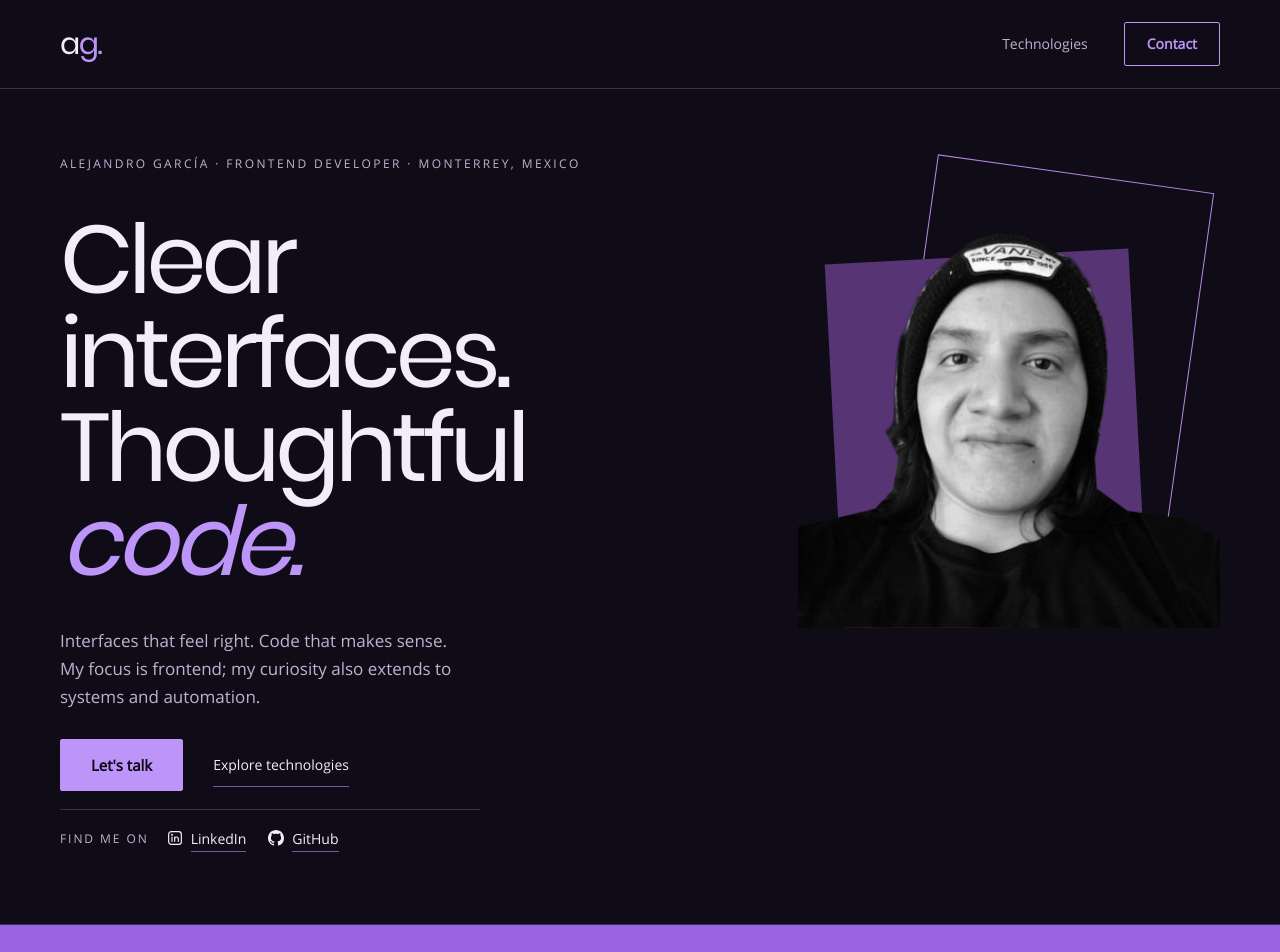
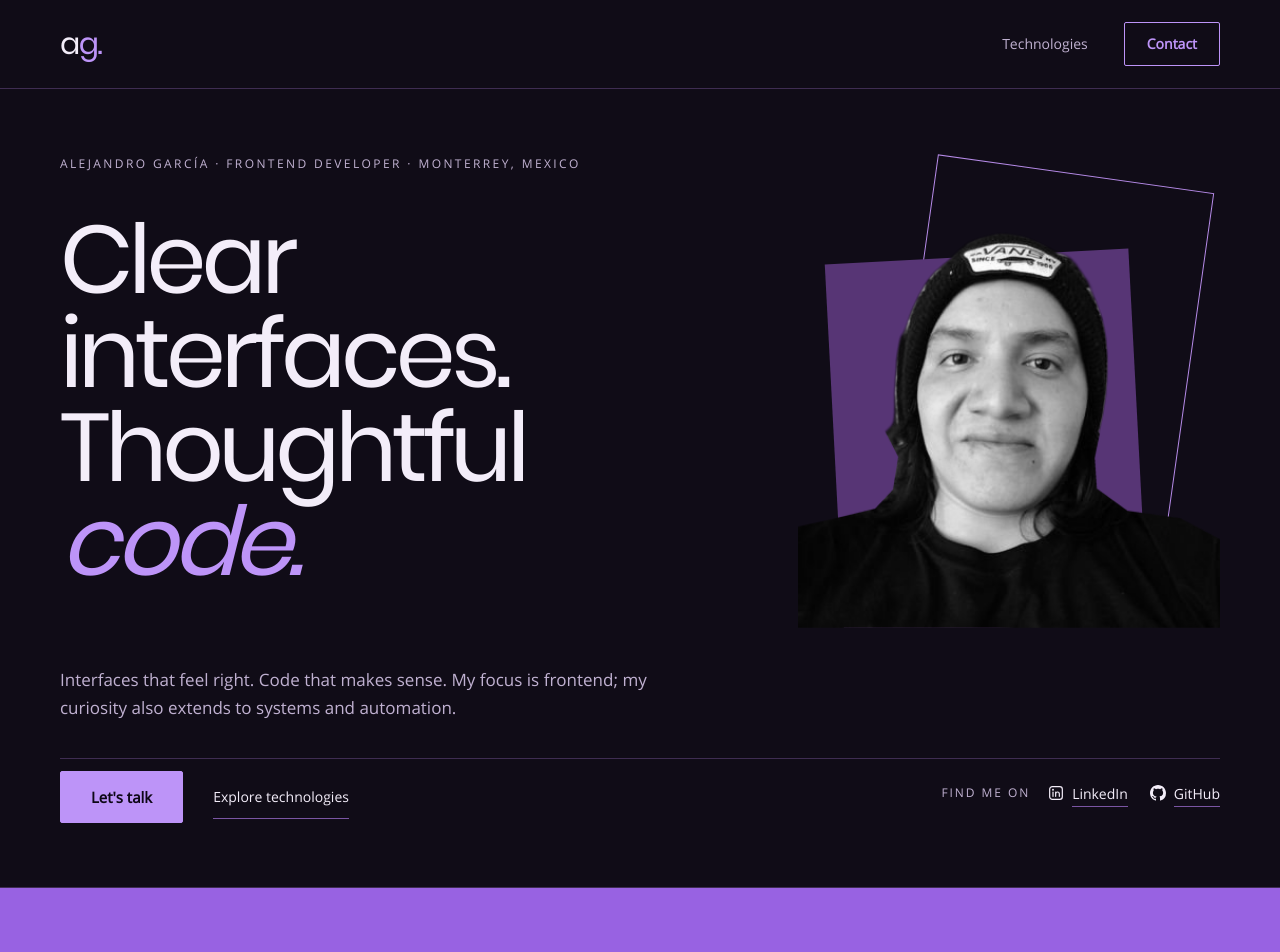
Before and after one commit to agarciab28/Personal-Web-Page, a website built with Vite: page index.html in a window 1280 px wide. Shown: the top 952 px of the page. Built offline with nearby package versions, Linux system fonts and the light colour scheme.

Commit message:
feat(hero): extend desktop copy and actions across hero width

```diff
--- a/index.html
+++ b/index.html
@@ -29,6 +29,8 @@
           <div class="hero-copy">
             <p class="identity" data-hero>Alejandro García · Frontend developer · Monterrey, Mexico</p>
             <h1 id="hero-title"><span class="ln"><span>Clear</span></span> <span class="ln"><span>interfaces.</span></span> <span class="ln"><span>Thoughtful</span></span> <span class="ln"><span><em>code.</em></span></span></h1>
+          </div>
+          <div class="hero-support">
             <p class="intro" data-hero>Interfaces that feel right. Code that makes sense. My focus is frontend; my curiosity also extends to systems and automation.</p>
             <div class="actions" data-hero><a class="button" href="mailto:agarciab28@gmail.com">Let's talk</a><a class="secondary" href="#tecnologias">Explore technologies</a></div>
             <div class="find-me" role="group" aria-labelledby="find-me-label">
--- a/src/assets/css/main.css
+++ b/src/assets/css/main.css
@@ -29,8 +29,8 @@ header nav a.nav-cta:hover{background:var(--accent);color:var(--dark);text-decor
 
 /* hero */
 .hero-band{border-bottom:1px solid var(--line);border-top:1px solid var(--line)}
-.hero{display:grid;grid-template-columns:1fr;align-items:end;gap:36px;padding-top:clamp(32px,6vw,64px)}
-.hero-copy{padding-bottom:clamp(36px,5vw,64px)}
+.hero{display:grid;grid-template-columns:1fr;align-items:end;gap:0;padding-top:clamp(32px,6vw,64px)}
+.hero-support{padding-bottom:calc(clamp(36px,5vw,64px) + 36px)}
 .identity{margin:0 0 clamp(22px,3vw,38px);font-size:12px;letter-spacing:.2em;text-transform:uppercase;color:var(--muted);line-height:1.8}
 h1{margin:0;font-family:Display,sans-serif;font-weight:400;font-size:clamp(38px,12.4vw,100px);line-height:.98;letter-spacing:-.05em}
 h1 .ln{display:block;overflow:hidden;padding:0 .06em .13em;margin:0 -.06em -.13em}
@@ -60,9 +60,14 @@ h1 em{color:var(--accent);font-style:italic;padding-right:.05em}
 .p-outline{left:27%;width:66%;top:2%;height:76%;border:1px solid #b58ae7;transform:translate(calc(var(--px)*-.7),calc(var(--py)*-.7)) rotate(8deg)}
 .portrait img{position:absolute;left:0;bottom:0;width:100%;height:auto;display:block;filter:grayscale(1);transform:translate(var(--px),var(--py));transition:transform .5s var(--ease)}
 @media (min-width:1000px){
-  .hero{grid-template-columns:minmax(0,1fr) clamp(340px,33vw,450px);gap:clamp(24px,3vw,48px)}
+  .hero{grid-template-columns:minmax(0,1fr) clamp(340px,33vw,450px);column-gap:clamp(24px,3vw,48px)}
   h1{font-size:clamp(60px,7.5vw,116px)}
-  .stage{width:100%;align-self:start;margin-top:10px}
+  .hero-copy{grid-column:1;grid-row:1;align-self:start}
+  .stage{grid-column:2;grid-row:1;width:100%;align-self:start;margin-top:10px}
+  .hero-support{grid-column:1/-1;grid-row:2;display:grid;grid-template-columns:minmax(0,1fr) auto;align-items:start;column-gap:0;padding-bottom:clamp(36px,5vw,64px)}
+  .intro{grid-column:1/-1;max-width:62ch}
+  .actions,.find-me{margin-top:clamp(24px,3vw,36px);padding-top:12px;border-top:1px solid var(--line)}
+  .find-me{max-width:none;padding-left:clamp(24px,3vw,48px)}
 }
 
 /* bridge */
```
